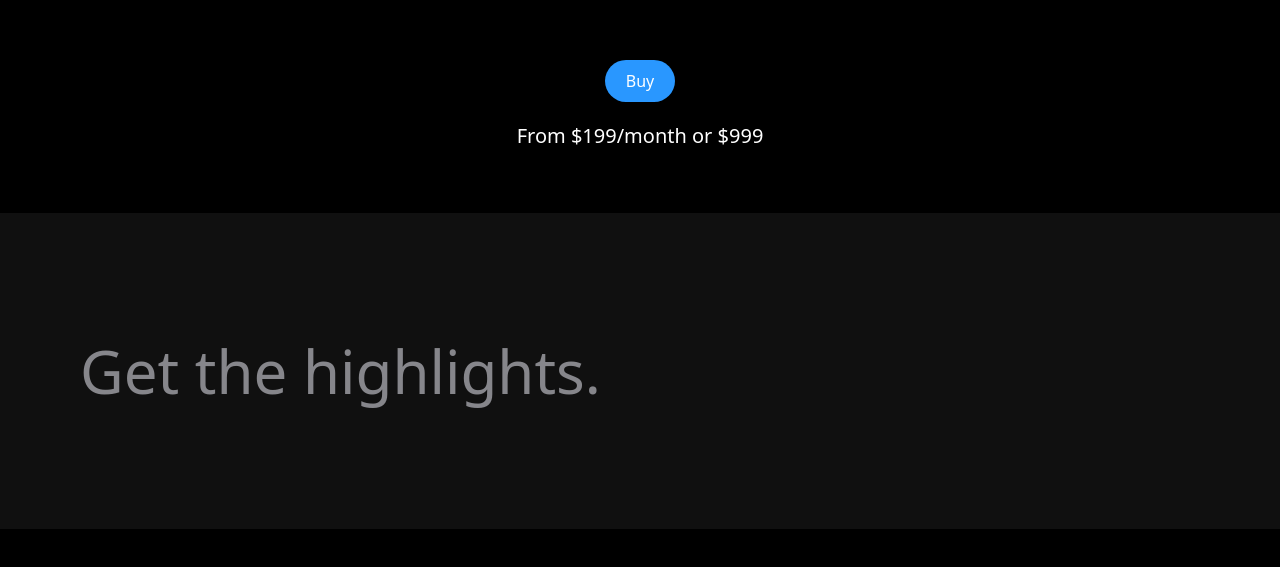
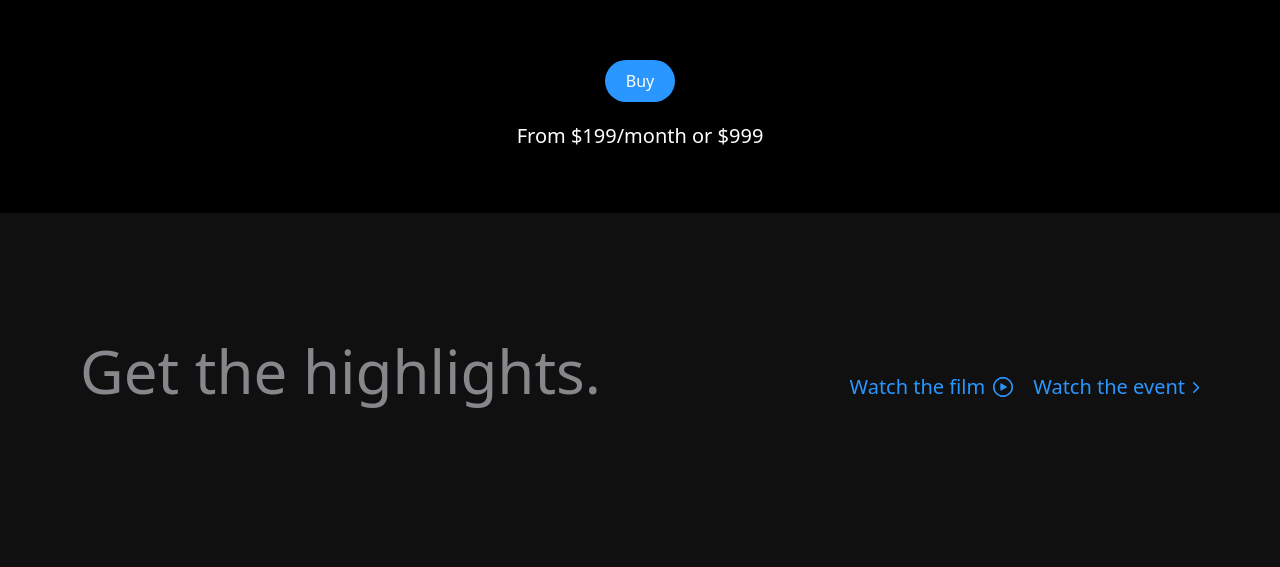
Before and after one commit to Farok-Hossain/apple-iPhone-15pro, a React (Vite) app: page / in a window 1280 px wide. Shown: the part 587-1154 px from the top of the page. Before the commit the page ends 1116 px from the top, so only its background shows below. Built offline with nearby package versions, Linux system fonts and the light colour scheme.

Commit message:
highlights updated

```diff
--- a/src/components/Highlights.jsx
+++ b/src/components/Highlights.jsx
@@ -1,9 +1,11 @@
 import { useGSAP } from "@gsap/react";
 import gsap from "gsap";
+import { watchImg, rightImg } from "../utils";
 
 const Highlights = () => {
   useGSAP(() => {
     gsap.to("#title", { opacity: 1, y: 0 });
+    gsap.to(".link", { opacity: 1, y: 0, duration: 1, stagger: 0.25 });
   }, []);
   return (
     <section
@@ -11,10 +13,20 @@ const Highlights = () => {
       className="w-screen overflow-hidden h-full common-padding bg-zinc"
     >
       <div className="screen-max-width">
-        <div>
+        <div className="mb-12 w-full md:flex items-end justify-between">
           <h1 id="title" className="section-heading">
             Get the highlights.
           </h1>
+          <div className="flex flex-wrap items-end gap-5">
+            <p className="link">
+              Watch the film
+              <img src={watchImg} alt="watch" className="ml-2" />
+            </p>
+            <p className="link">
+              Watch the event
+              <img src={rightImg} alt="right" className="ml-2" />
+            </p>
+          </div>
         </div>
       </div>
     </section>
```
